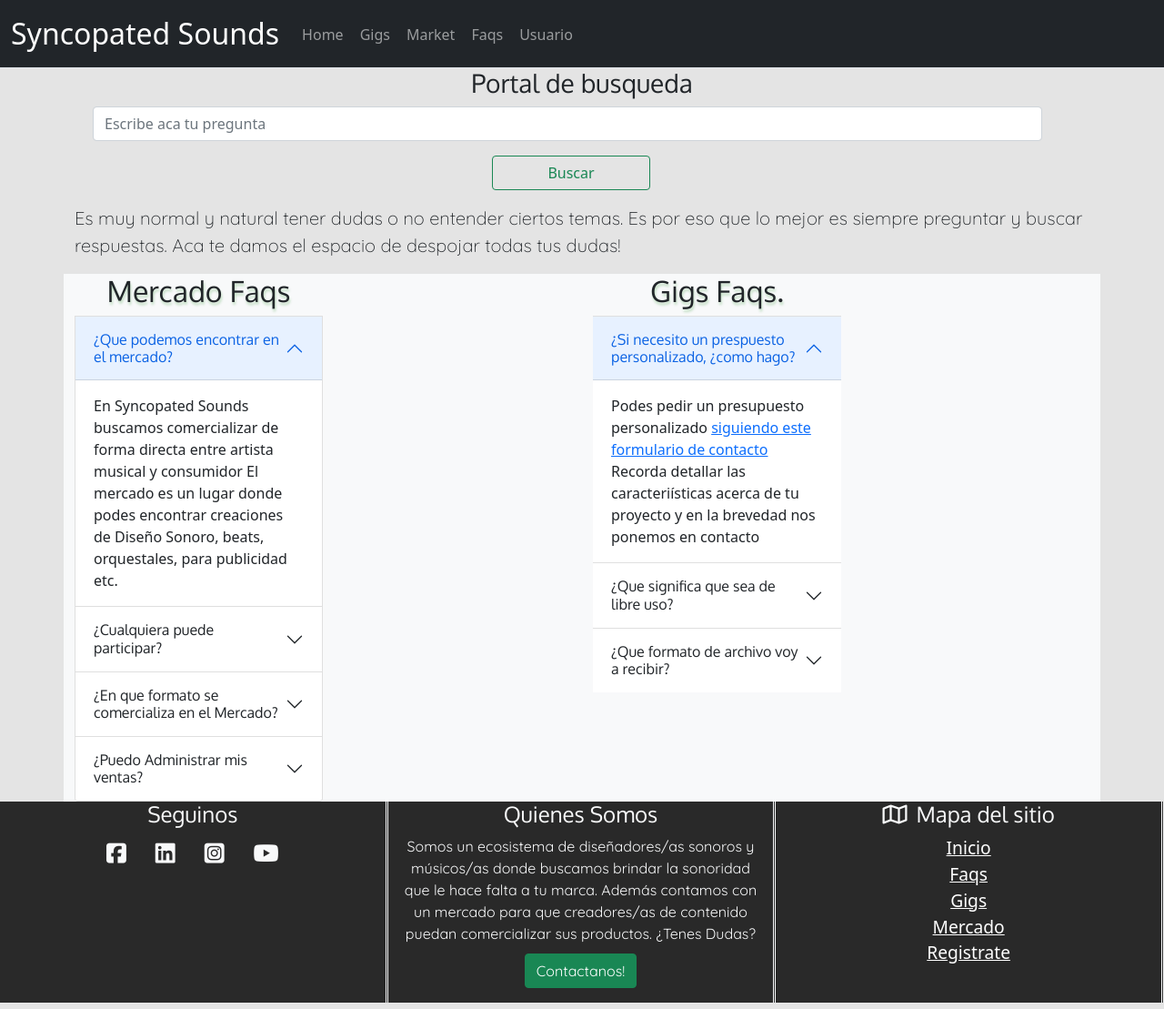
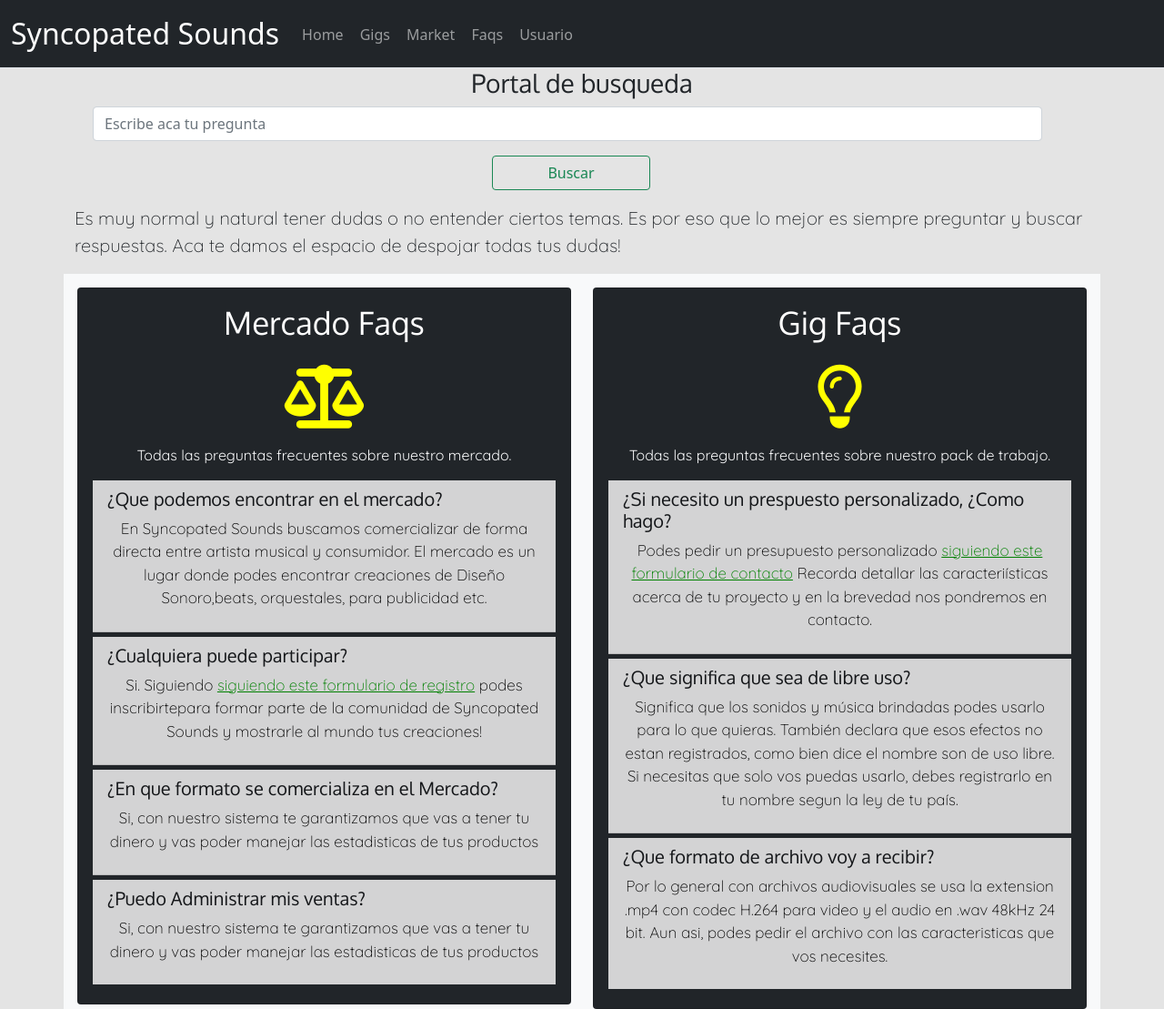
Before and after one commit to GonzaloRamos/E-commerce-de-musica, a website: page paginas/faqs.html in a window 1280 px wide. Shown: the top 1109 px of the page at 91% size. Drawn offline with nearby package versions, Linux system fonts and the light colour scheme.

Commit message:
Cuarta entrega Proyecto Final, pulir animaciones

```diff
--- a/paginas/faqs.html
+++ b/paginas/faqs.html
@@ -117,117 +117,93 @@
 
 
             <!---------------------Faqs------------------------>
-
-        <section class="container  bg-light">
+    <section class="container bg-light faqs">
 
         <div class="row">
-          <div class="col">
-            <div class="accordion col-lg-6 col-xs-12 " id="accordionExample">
-                <div class="text-center titulosGigs"><h2>Mercado Faqs</h2></div>
-                <div class="accordion-item">
-                  <h2 class="accordion-header" id="headingOne">
-                    <button class="accordion-button" type="button" data-bs-toggle="collapse" data-bs-target="#collapseOne" aria-expanded="true" aria-controls="collapseOne">
-                        ¿Que podemos encontrar en el mercado?
-                    </button>
-                  </h2>
-                  <div id="collapseOne" class="accordion-collapse collapse show" aria-labelledby="headingOne" data-bs-parent="#accordionExample">
-                    <div class="accordion-body">
-                        En Syncopated Sounds buscamos comercializar de forma directa entre artista musical y consumidor
-                        El mercado es un lugar donde podes encontrar creaciones de Diseño Sonoro, beats, orquestales, para publicidad etc.                    </div>
+            <div class="col-lg-6 col-xs-12 faqs__card">
+                <div class="card bg-dark" >
+                    <div class="card-body">
+
+                    <div class="card-title text-center"> <h2 class="faqs__card__title">Mercado Faqs</h2></div>
+                      <div class="faqs__card__icono text-center">
+                        <i class="fas fa-balance-scale "></i>
                       </div>
-                </div>
-                <div class="accordion-item">
-                  <h2 class="accordion-header" id="headingTwo">
-                    <button class="accordion-button collapsed" type="button" data-bs-toggle="collapse" data-bs-target="#collapseTwo" aria-expanded="false" aria-controls="collapseTwo">
-                        ¿Cualquiera puede participar?
-                    </button>
-                  </h2>
-                  <div id="collapseTwo" class="accordion-collapse collapse" aria-labelledby="headingTwo" data-bs-parent="#accordionExample">
-                    <div class="accordion-body">
-                        Si. Siguiendo <a href="../paginas/Usuario/usuario_reg.html">siguiendo este formulario de registro</a> podes inscribirte
-                        para formar parte de la comunidad de Syncopated Sounds y mostrarle al mundo tus creaciones!                    </div>
-                  </div>
-                </div>
-                <div class="accordion-item">
-                  <h2 class="accordion-header" id="headingThree">
-                    <button class="accordion-button collapsed" type="button" data-bs-toggle="collapse" data-bs-target="#collapseThree" aria-expanded="false" aria-controls="collapseThree">
-                        ¿En que formato se comercializa en el Mercado?
-                    </button>
-                  </h2>
-                  <div id="collapseThree" class="accordion-collapse collapse" aria-labelledby="headingThree" data-bs-parent="#accordionExample">
-                    <div class="accordion-body">
-                        Si, con nuestro sistema te garantizamos que vas a tener tu dinero
-                        y vas poder manejar las estadisticas de tus productos</div>
-                  </div>
-                </div>
-                <div class="accordion-item">
-                    <h2 class="accordion-header" id="headingFour">
-                      <button class="accordion-button collapsed" type="button" data-bs-toggle="collapse" data-bs-target="#collapseFour" aria-expanded="false" aria-controls="collapseFour">
-                        ¿Puedo Administrar mis ventas?
-                      </button>
-                    </h2>
-                    <div id="collapseFour" class="accordion-collapse collapse" aria-labelledby="headingFour" data-bs-parent="#accordionExample">
-                        <div class="accordion-body">
-                            Si, con nuestro sistema te garantizamos que vas a tener tu dinero
-                            y vas poder manejar las estadisticas de tus productos
-                        </div>
-                    </div>
+
+                    <p class="card-text text-light text-center">Todas las preguntas frecuentes sobre nuestro mercado.</p>
+
+                    <ul class="list-group list-group-flush faqs__card__lista">
+
+                        <li class="list-group-item list-group-item-dark">
+                            <h5> ¿Que podemos encontrar en el mercado? </h5>
+                            <p class="faqs__card__texto">En Syncopated Sounds buscamos comercializar de forma directa entre artista musical y consumidor. El mercado es un lugar donde podes encontrar creaciones de Diseño Sonoro,beats, orquestales, para publicidad etc.</p>
+                        </li>
+
+                        <li class="list-group-item list-group-item-dark">
+                            <h5>¿Cualquiera puede participar? </h5>
+                            <p class="faqs__card__texto">Si. Siguiendo <a href="../paginas/Usuario/usuario_reg.html" class="links">siguiendo este formulario de registro</a> podes inscribirtepara formar parte de la comunidad de Syncopated Sounds y mostrarle al mundo tus creaciones!</p>
+                        </li>
+
+                        <li class="list-group-item list-group-item-dark">
+                            <h5> ¿En que formato se comercializa en el Mercado? </h5>
+                            <p class="faqs__card__texto">Si, con nuestro sistema te garantizamos que vas a tener tu dinero y vas poder manejar las estadisticas de tus productos</p>
+                        </li>
+
+                        <li class="list-group-item list-group-item-dark">
+                            <h5> ¿Puedo Administrar mis ventas? </h5>
+                            <p class="faqs__card__texto">Si, con nuestro sistema te garantizamos que vas a tener tu dinero y vas poder manejar las estadisticas de tus productos</p>
+                        </li>
+
+                      </ul>
                     </div>
                 </div>
             </div>
 
-            <div class="col">
-              <div class="accordion accordion-flush col-lg-6 col-xs-12" id="accordionExample">
-                <div class="text-center titulosGigs"> <h2>Gigs Faqs.</h2></div>
-                <div class="accordion-item">
-                  <h2 class="accordion-header" id="headingFive">
-                    <button class="accordion-button" type="button" data-bs-toggle="collapse" data-bs-target="#collapseFive" aria-expanded="true" aria-controls="collapseFive">
-                        ¿Si necesito un prespuesto personalizado, ¿como hago?
-                    </button>
-                  </h2>
-                  <div id="collapseFive" class="accordion-collapse collapse show" aria-labelledby="headingFive" data-bs-parent="#accordionExample">
-                    <div class="accordion-body">
-                        Podes pedir un presupuesto personalizado <a href="#contacto" class="links">siguiendo este formulario de contacto</a>
-                        Recorda detallar las caracteriísticas acerca de tu proyecto y en la brevedad nos ponemos en contacto                     </div>
+
+            <div class="col-lg-6 col-xs-12">
+                <div class="card bg-dark" >
+                    <div class="card-body">
+                        <div class="card-title text-center">
+                          <h2 class="faqs__card__title">Gig Faqs</h2>
                         </div>
+
+                        <div class="faqs__card__icono text-center">
+                          <i class="far fa-lightbulb"></i>
                         </div>
-                <div class="accordion-item">
-                  <h2 class="accordion-header" id="headingSix">
-                    <button class="accordion-button collapsed" type="button" data-bs-toggle="collapse" data-bs-target="#collapseSix" aria-expanded="false" aria-controls="collapseSix">
-                        ¿Que significa que sea de libre uso?
-                    </button>
-                  </h2>
-                  <div id="collapseSix" class="accordion-collapse collapse" aria-labelledby="headingSix" data-bs-parent="#accordionExample">
-                    <div class="accordion-body">
-                        Significa que los sonidos y música brindadas podes usarlo para lo que quieras.
-                        También declara que esos efectos no estan registrados, como bien dice el nombre son de uso libre.
-                        Si necesitas que solo vos puedas usarlo, debes registrarlo en tu nombre segun la ley de tu país.                    </div>
-                  </div>
-                </div>
-                <div class="accordion-item">
-                  <h2 class="accordion-header" id="headingSeven">
-                    <button class="accordion-button collapsed" type="button" data-bs-toggle="collapse" data-bs-target="#collapseSeven" aria-expanded="false" aria-controls="collapseSeven">
-                        ¿Que formato de archivo voy a recibir?
-                    </button>
-                  </h2>
-                  <div id="collapseSeven" class="accordion-collapse collapse" aria-labelledby="headingSeven" data-bs-parent="#accordionExample">
-                    <div class="accordion-body">
-                        Por lo general con archivos audiovisuales se usa la extension .mp4
-                        con codec H.264 para video y el audio en .wav 48kHz 24 bit. Aun asi,
-                        podes pedir el archivo con las caracteristicas que vos necesites.</div>
-                  </div>
+
+                    <p class="card-text text-light text-center">Todas las preguntas frecuentes sobre nuestro pack de trabajo.</p>
+
+                    <ul class="list-group list-group-flush faqs__card__lista">
+
+                        <li class="list-group-item list-group-item-dark">
+                            <h5> ¿Si necesito un prespuesto personalizado, ¿Como hago? </h5>
+                            <p class="faqs__card__texto">Podes pedir un presupuesto personalizado <a href="#contacto" class="links">siguiendo este formulario de contacto</a> Recorda detallar las caracteriísticas acerca de tu proyecto y en la brevedad nos pondremos en contacto.</p>
+                        </li>
+
+                        <li class="list-group-item list-group-item-dark">
+                            <h5>¿Que significa que sea de libre uso?</h5>
+                            <p class="faqs__card__texto">Significa que los sonidos y música brindadas podes usarlo para lo que quieras. También declara que esos efectos no estan registrados, como bien dice el nombre son de uso libre. Si necesitas que solo vos puedas usarlo, debes registrarlo en tu nombre segun la ley de tu país.</p>
+                        </li>
+
+                        <li class="list-group-item list-group-item-dark">
+                            <h5> ¿Que formato de archivo voy a recibir?</h5>
+                            <p class="faqs__card__texto">Por lo general con archivos audiovisuales se usa la extension .mp4 con codec H.264 para video y el audio en .wav 48kHz 24 bit. Aun asi, podes pedir el archivo con las caracteristicas que vos necesites.</p>
+                        </li>
+
+                      </ul>
                     </div>
                 </div>
             </div>
         </div>
     </section>
+
+
             <!-----------------------------------Footer---------------------------------->
 
             <footer class="text-light footerColor">
                 <div class="container-fluid">
                   <div class="row">
                     <div class="col-lg-4 col-xs-12 text-center footer__card--border">
-                    <div>
+                      <div class="footer__card">
                           <h3 class="fs-4">Seguinos</h3>
 
                           <ul class="nav justify-content-center footer__seguinos">
@@ -248,7 +224,7 @@
                       </div>
                     </div>
 
-                  <div class="col-lg-4 col-xs-12 text-center footer__card--border" >
+                    <div class="col-lg-4 col-xs-12 text-center footer__card--border footer__card" >
                       <div>
                           <h4>Quienes Somos</h4>
                               <p>Somos un ecosistema de diseñadores/as sonoros y músicos/as
@@ -340,10 +316,7 @@
               </footer>
 
                     <!--------------------------------------------------------------------------->
-        <script src="https://cdn.jsdelivr.net/npm/bootstrap@5.0.0-beta3/dist/js/bootstrap.bundle.min.js" integrity="sha384-JEW9xMcG8R+pH31jmWH6WWP0WintQrMb4s7ZOdauHnUtxwoG2vI5DkLtS3qm9Ekf" crossorigin="anonymous"></script>
         <script src="https://cdn.jsdelivr.net/npm/@popperjs/core@2.9.1/dist/umd/popper.min.js" integrity="sha384-SR1sx49pcuLnqZUnnPwx6FCym0wLsk5JZuNx2bPPENzswTNFaQU1RDvt3wT4gWFG" crossorigin="anonymous"></script>
         <script src="https://cdn.jsdelivr.net/npm/bootstrap@5.0.0-beta3/dist/js/bootstrap.min.js" integrity="sha384-j0CNLUeiqtyaRmlzUHCPZ+Gy5fQu0dQ6eZ/xAww941Ai1SxSY+0EQqNXNE6DZiVc" crossorigin="anonymous"></script>
-
-
     </body>
 </html>
--- a/scss/_tamanos.scss
+++ b/scss/_tamanos.scss
@@ -9,7 +9,7 @@
 /*Index Tamaños*/
 
 .carousel-inner {
-    height: 500px;
+    height: auto;
 }
 
 .carousel-inner__img {
@@ -71,6 +71,11 @@
 
 /*Footer tamaños*/
 
+.footer__card {
+
+    padding: 15px 15px;
+}
+
 .footer__seguinos>li>a>i {
     font-size: 25px;
     font-style: normal ;
@@ -91,3 +96,25 @@
 .recomendacionesGig {
     padding: 20px;
 }
+
+
+/*Seccion Faqs*/
+
+.faqs {
+    padding: 15px 15px;
+
+}
+
+.faqs__card {
+    margin-bottom: 10px;
+}
+
+.faqs__card__icono {
+    font-size: 70px;
+    color: yellow;
+
+}
+
+.faqs__card__lista>li {
+    margin-bottom: 5px;
+}
--- a/scss/_textos.scss
+++ b/scss/_textos.scss
@@ -113,3 +113,27 @@
     text-decoration: underline;
     font-size: 1.2em;
 }
+
+
+
+/*Text Faqs*/
+
+.faqs__card__title {
+    font-size: 35px;
+    color: white;
+
+}
+
+.faqs__card__texto {
+    font-family: 'Quicksand', sans-serif;
+    font-weight: 300;
+    font-size: 17px;
+    text-align: center;
+    color: black;
+    width: auto;
+
+}
+
+.faqs__card__texto>a {
+    color: green;
+}
```
Also changed, not shown: index.html (+1 -2 lines), css/estilos.css. Lines whose indentation alone changed are shown as unchanged.
